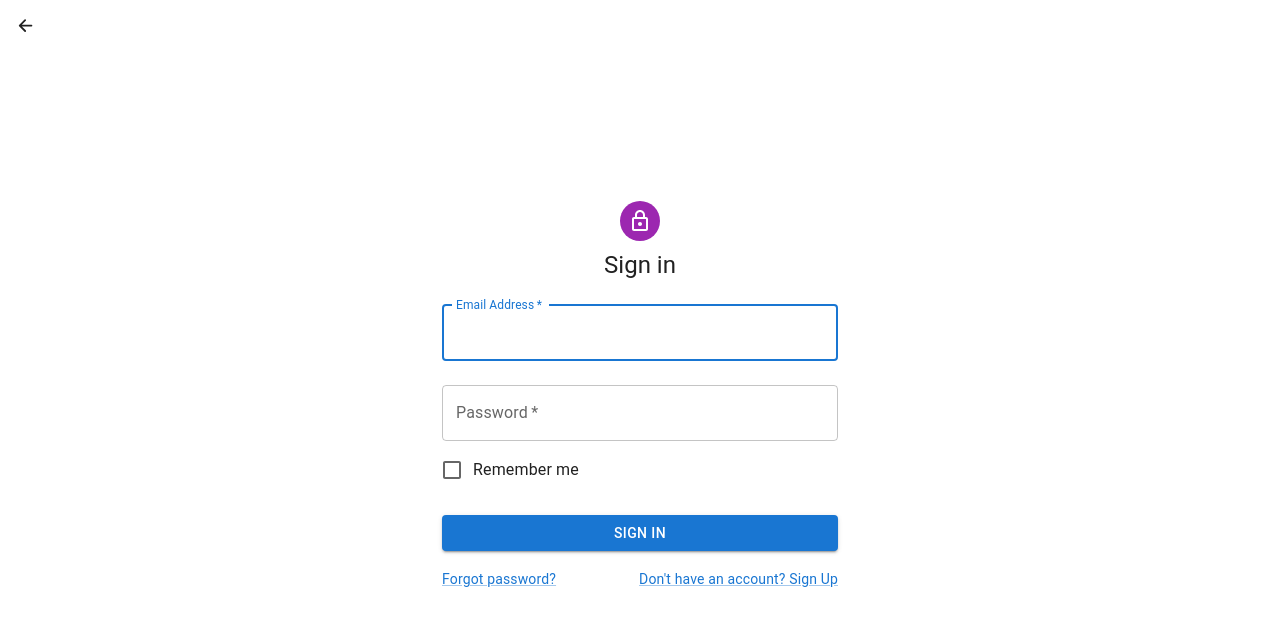
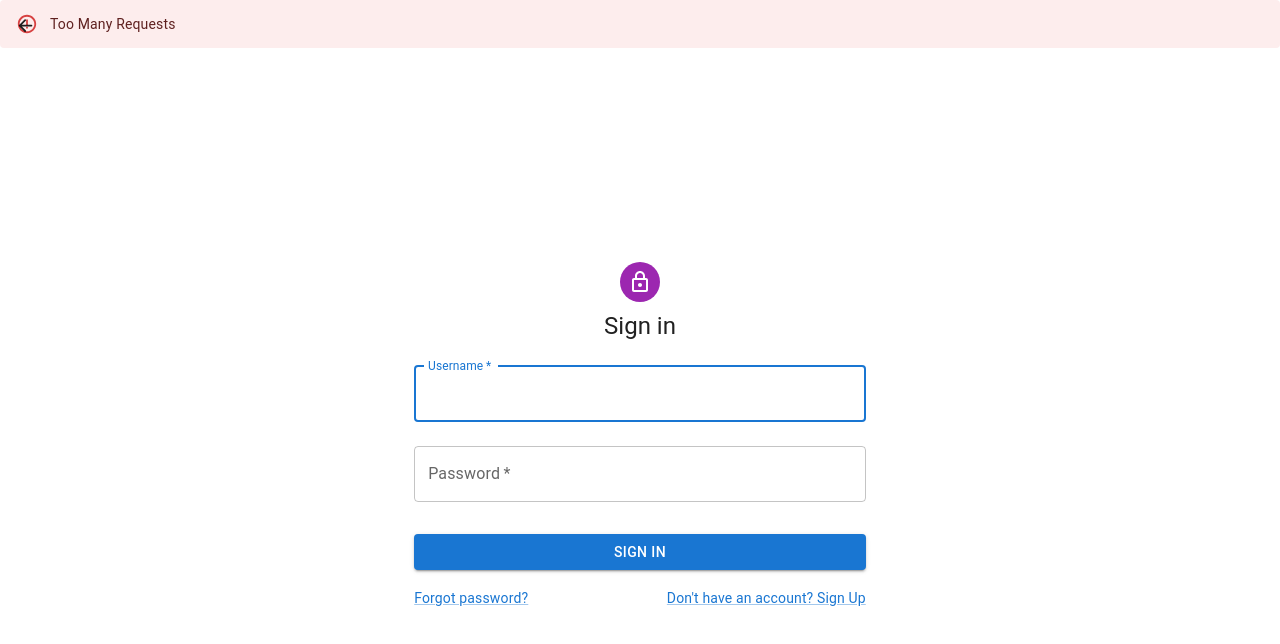
Before and after one commit to JL1172/nodespacecrm, a React (Vite) app: page /sign-in in a window 1280 px wide. Shown: the top 644 px of the page. Built offline with nearby package versions, Linux system fonts and the light colour scheme.

Commit message:
finished login functionality

```diff
--- a/src/App.tsx
+++ b/src/App.tsx
@@ -4,10 +4,15 @@ import LandingPage from "./pages/LandingPage";
 import { useNavigate } from "react-router-dom";
 import { GlobalNavigationContext } from "./contexts/GlobalNavigationContext";
 import SignUp from "./pages/SignUp";
+import { initialState, useLogin } from "./hooks/useLogin";
+
 export default function App() {
   const nav = useNavigate();
+  const [loginData, change, submit, spinnerOn, globalError] = useLogin(initialState);
   return (
-    <GlobalNavigationContext.Provider value={{ nav }}>
+    <GlobalNavigationContext.Provider
+      value={{ nav, change, loginData, submit, spinnerOn, globalError }}
+    >
       <Routes>
         <Route path="/" element={<LandingPage />} />
         <Route path="/sign-in" element={<SignIn />} />
--- a/src/contexts/GlobalNavigationContext.ts
+++ b/src/contexts/GlobalNavigationContext.ts
@@ -1,7 +1,13 @@
 import { createContext } from "react";
+import { LoginStateType } from "../hooks/useLogin";
 
 type GlobalNaviationContextType = {
   nav: (address: string) => void;
+  change: (name: string, value: string) => void;
+  loginData: LoginStateType;
+  submit: () => void;
+  spinnerOn: boolean;
+  globalError: string;
 };
 
 export const GlobalNavigationContext = createContext<
--- a/src/hooks/useLogin.ts
+++ b/src/hooks/useLogin.ts
@@ -1,25 +1,70 @@
 import { useState } from "react";
+import { signIn } from "../utils/authentication-endpoint";
 
 export type LoginStateType = {
   username: string;
   password: string;
+  usernameError: string;
+  passwordError: string;
 };
 
 export const initialState: LoginStateType = {
   username: "",
   password: "",
+  usernameError: "",
+  passwordError: "",
 };
 
-export const useLogin = (state: LoginStateType) => {
+export const useLogin = (
+  state: LoginStateType
+): [
+  LoginStateType,
+  typeof change,
+  typeof submit,
+  typeof spinnerOn,
+  typeof globalError
+] => {
+  const [globalError, setGlobalError] = useState<string>("Too Many Requests");
+  const [spinnerOn, setSpinnerOn] = useState<boolean>(false);
   const [data, setData] = useState(state);
   const change = (name: string, value: string) => {
     setData((data) => ({ ...data, [name]: value }));
   };
-  const submit = async() => {
+  const submit = async () => {
+    setSpinnerOn(true);
+    setData((data) => ({
+      ...data,
+      usernameError: "",
+      passwordError: "",
+    }));
+    setGlobalError("");
     try {
-
-    } catch (err) {
-
+      const res = await signIn({
+        username: data.username,
+        password: data.password,
+      });
+      console.log(res);
+      //eslint-disable-next-line
+    } catch (err: any) {
+      const usernameMessage = err?.response?.data?.message?.username;
+      const passwordMessage = err?.response?.data?.message?.password;
+      if (!usernameMessage || !passwordMessage) {
+        setGlobalError(
+          err?.response.data.message || "An Unexpected Problem Occurred."
+        );
+      } else {
+        setData((data) => ({
+          ...data,
+          usernameError: usernameMessage,
+          passwordError: passwordMessage,
+        }));
+      }
+    } finally {
+      setTimeout(() => {
+        setGlobalError("");
+      }, 2000);
+      setSpinnerOn(false);
     }
-  }
+  };
+  return [data, change, submit, spinnerOn, globalError];
 };
--- a/src/pages/SignIn.tsx
+++ b/src/pages/SignIn.tsx
@@ -3,8 +3,6 @@ import Avatar from "@mui/material/Avatar";
 import Button from "@mui/material/Button";
 import CssBaseline from "@mui/material/CssBaseline";
 import TextField from "@mui/material/TextField";
-import FormControlLabel from "@mui/material/FormControlLabel";
-import Checkbox from "@mui/material/Checkbox";
 import Link from "@mui/material/Link";
 import Grid from "@mui/material/Grid";
 import Box from "@mui/material/Box";
@@ -14,26 +12,52 @@ import Container from "@mui/material/Container";
 import { createTheme, ThemeProvider } from "@mui/material/styles";
 import { GlobalNavigationContext } from "../contexts/GlobalNavigationContext";
 import { IoArrowBack } from "react-icons/io5";
+import FallingSpinner from "../components/LoadingSpinner";
+import { Alert } from "@mui/material";
+import { StyledSignIn } from "../styles/StyledSignIn";
 
-// TODO remove, this demo shouldn't need to reset the theme.
 const defaultTheme = createTheme();
 
 export default function SignIn() {
-  const { ...nav } = React.useContext(GlobalNavigationContext);
+  const { ...state } = React.useContext(GlobalNavigationContext);
   return (
+    <StyledSignIn>
+      {state.globalError && (
+        <Alert
+          severity="error"
+          sx={{ position: "fixed", top: "0", width: "100%" }}
+        >
+          {state.globalError}
+        </Alert>
+      )}
+      {state.spinnerOn && <FallingSpinner />}
+      {!state.spinnerOn && (
         <ThemeProvider theme={defaultTheme}>
-      <IoArrowBack onClick={()=>nav.nav('/')} id = 'arrow-pointer' style={{ position: "fixed", top: "1rem", left: '1rem', width: '1.2rem', height: '1.2rem', cursor: 'pointer' }} />
+          <IoArrowBack
+            onClick={() => state.nav("/")}
+            id="arrow-pointer"
+            style={{
+              position: "fixed",
+              top: "1rem",
+              left: "1rem",
+              width: "1.2rem",
+              height: "1.2rem",
+              cursor: "pointer",
+            }}
+          />
           <Container
             component="main"
-        maxWidth="xs"
             sx={{
-          height: "90dvh",
+              height: "100dvh",
               display: "flex",
+              flexDirection: "column",
+              justifyContent: "center",
               alignItems: "center",
             }}
           >
             <CssBaseline />
             <Box
+              className="box"
               sx={{
                 marginTop: 8,
                 display: "flex",
@@ -47,20 +71,52 @@ export default function SignIn() {
               <Typography component="h1" variant="h5">
                 Sign in
               </Typography>
-          <Box component="form" noValidate sx={{ mt: 1 }}>
+              <Box
+                className="inner-box"
+                component="form"
+                noValidate
+                sx={{ mt: 1 }}
+                onSubmit={(e) => {
+                  e.preventDefault();
+                }}
+              >
+                <TextField
+                  onChange={(e) => state.change(e.target.name, e.target.value)}
+                  margin="normal"
+                  required
+                  fullWidth
+                  id="username"
+                  label="Username"
+                  value={state.loginData.username}
+                  name="username"
+                  autoComplete="username"
+                  autoFocus
+                />
+                {state.loginData.usernameError && (
+                  <Alert
+                    variant="outlined"
+                    severity="error"
+                    sx={{ width: "100%" }}
+                  >
+                    {Object.values(state.loginData.usernameError).map(
+                      (n, i) => {
+                        return (
+                          <span
+                            style={{ display: "flex", flexDirection: "column" }}
+                            key={i}
+                          >
+                            {n}
+                          </span>
+                        );
+                      }
+                    )}
+                  </Alert>
+                )}
                 <TextField
                   margin="normal"
                   required
-              fullWidth
-              id="email"
-              label="Email Address"
-              name="email"
-              autoComplete="email"
-              autoFocus
-            />
-            <TextField
-              margin="normal"
-              required
+                  onChange={(e) => state.change(e.target.name, e.target.value)}
+                  value={state.loginData.password}
                   fullWidth
                   name="password"
                   label="Password"
@@ -68,12 +124,32 @@ export default function SignIn() {
                   id="password"
                   autoComplete="current-password"
                 />
-            <FormControlLabel
-              control={<Checkbox value="remember" color="primary" />}
-              label="Remember me"
-            />
+                {state.loginData.passwordError && (
+                  <Alert
+                    variant="outlined"
+                    severity="error"
+                    sx={{ width: "100%" }}
+                  >
+                    {Object.values(state.loginData.passwordError).map(
+                      (n, i) => {
+                        return (
+                          <span
+                            style={{ display: "flex", flexDirection: "column" }}
+                            key={i}
+                          >
+                            {n}
+                          </span>
+                        );
+                      }
+                    )}
+                  </Alert>
+                )}
                 <Button
                   type="submit"
+                  onClick={(e) => {
+                    e.preventDefault();
+                    state.submit();
+                  }}
                   fullWidth
                   variant="contained"
                   sx={{ mt: 3, mb: 2 }}
@@ -87,7 +163,7 @@ export default function SignIn() {
                     </Link>
                   </Grid>
                   <Grid item>
-                <Link onClick={() => nav.nav("/sign-up")} variant="body2">
+                    <Link onClick={() => state.nav("/sign-up")} variant="body2">
                       {"Don't have an account? Sign Up"}
                     </Link>
                   </Grid>
@@ -96,5 +172,8 @@ export default function SignIn() {
             </Box>
           </Container>
         </ThemeProvider>
+      )}
+    </StyledSignIn>
+    //   );
   );
 }
--- a/src/pages/SignUp.tsx
+++ b/src/pages/SignUp.tsx
@@ -15,7 +15,6 @@ import { createTheme, ThemeProvider } from "@mui/material/styles";
 import { GlobalNavigationContext } from "../contexts/GlobalNavigationContext";
 import { IoArrowBack } from "react-icons/io5";
 
-// TODO remove, this demo shouldn't need to reset the theme.
 const defaultTheme = createTheme();
 
 export default function SignUp() {
--- a/src/resources/auth-urls.ts
+++ b/src/resources/auth-urls.ts
@@ -1,6 +1,6 @@
 import { BASE_URL } from "./base-url";
 
-const AUTH_BASE = BASE_URL + "/api/auth";
+const AUTH_BASE = BASE_URL + "api/auth";
 
 export type AuthUrlsType = {
   signIn: string;
--- /dev/null
+++ b/src/styles/StyledSignIn.ts
@@ -0,0 +1,25 @@
+import styled from "styled-components";
+
+export const StyledSignIn = styled.div`
+.box {
+    width: 40%;
+}
+.inner-box {
+    width: 98%;
+}
+@media screen and (max-width: 900px) {
+    .box {
+        width: 55%;
+    }
+}
+@media screen and (max-width: 700px) {
+    .box {
+        width: 75%;
+    }
+}
+@media screen and (max-width: 500px) {
+    .box {
+        width: 100%;
+    }
+}
+`
--- a/src/utils/authentication-endpoint.ts
+++ b/src/utils/authentication-endpoint.ts
@@ -1,9 +1,8 @@
-import { LoginStateType } from "../hooks/useLogin";
 import axios from "axios";
 import { AuthUrls } from "../resources/auth-urls";
 import { RegisterStateType } from "../hooks/useRegister";
 
-export const signIn = (creds: LoginStateType) => {
+export const signIn = (creds: { username: string; password: string}) => {
   return axios.post(AuthUrls.signIn, creds);
 };
 
```
Also changed, not shown: src/hooks/useError.ts (deleted). Lines whose indentation alone changed are shown as unchanged.
